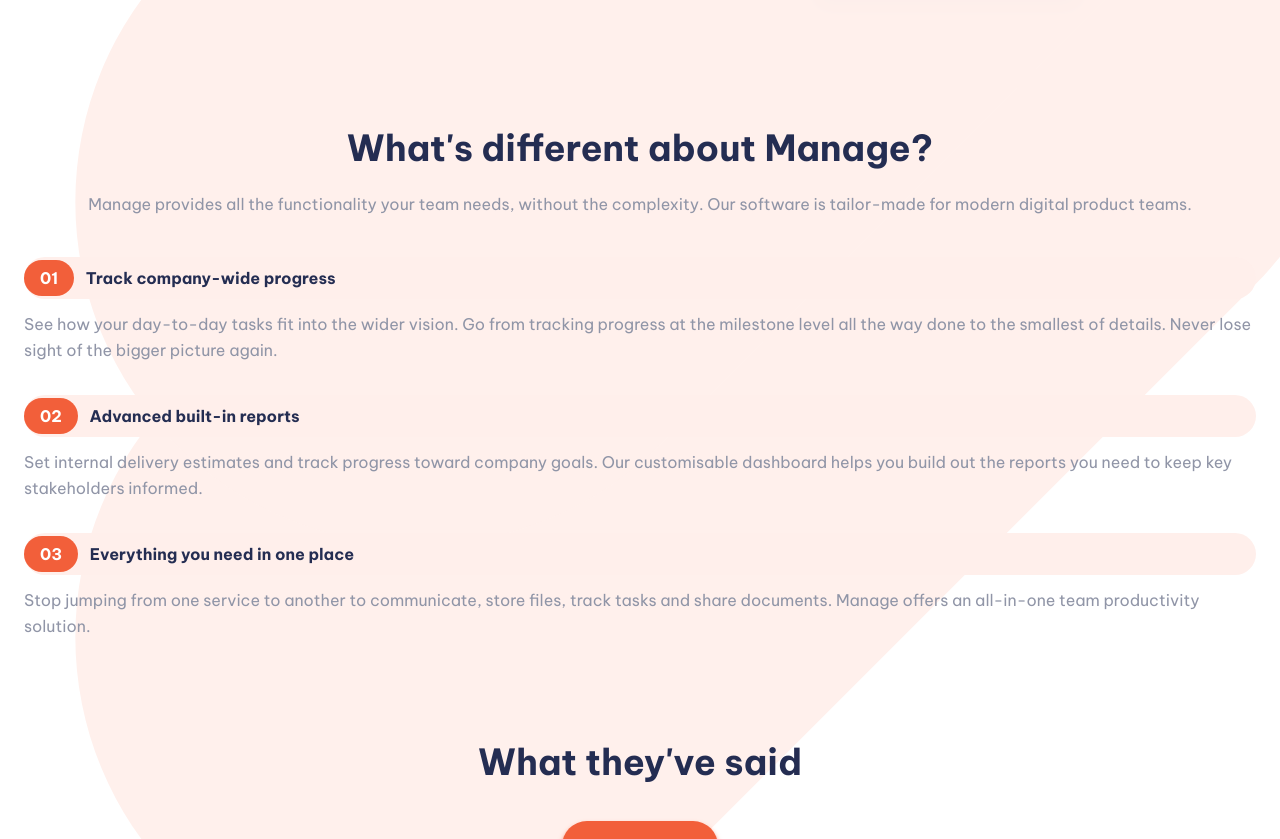
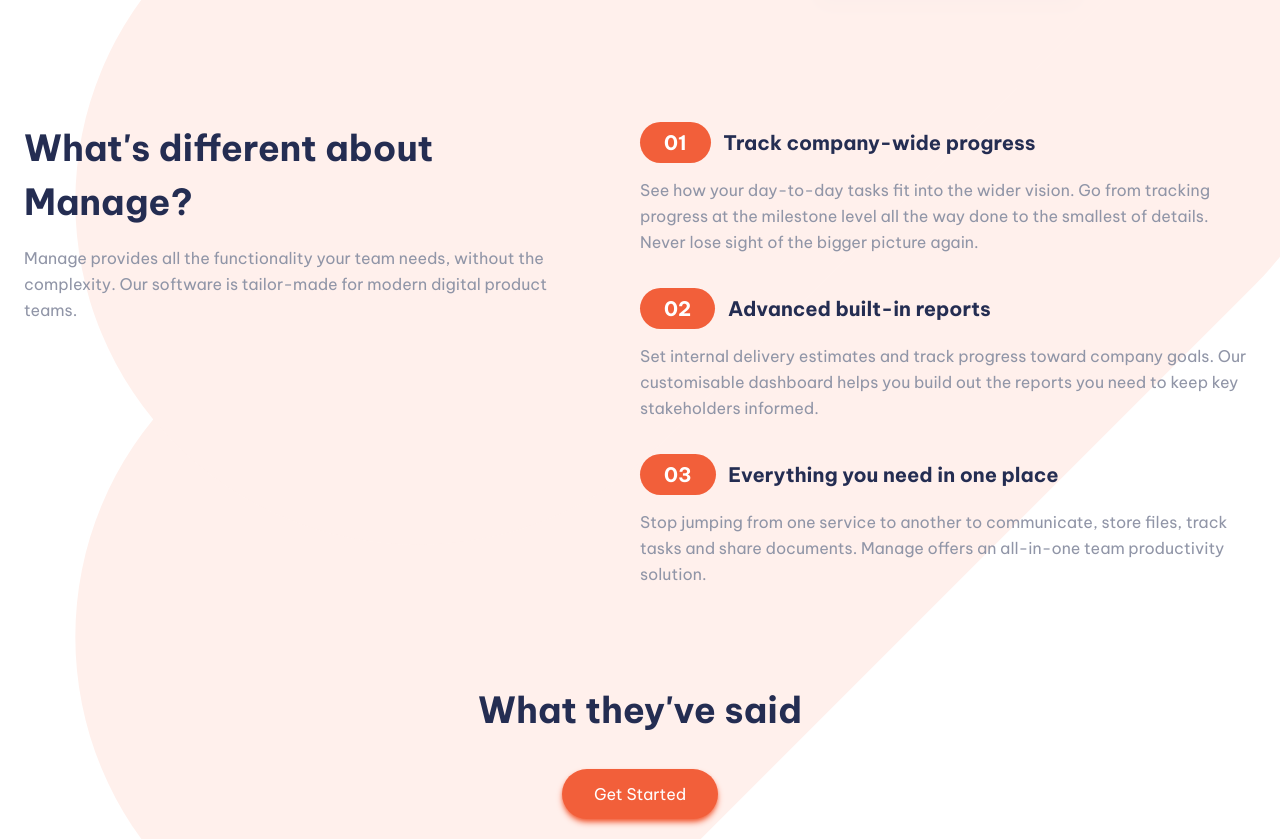
Before and after one commit to AhmedElaguab/react-landing-page-manage, a React (Vite) app: page / in a window 1280 px wide. Shown: the part 700-1539 px from the top of the page. Built offline with nearby package versions, Linux system fonts and the light colour scheme.

Commit message:
add features section screen styles

```diff
--- a/src/App.tsx
+++ b/src/App.tsx
@@ -120,19 +120,21 @@ function App() {
             </a>
           </div>
         </section>
-        <section className="mt-24 leading-relaxed">
-          <h2 className="text-center text-blue-primary text-4xl leading-normal font-bold">
+        <section className="mt-24 leading-relaxed lg:flex">
+          <div className="text-center lg:text-start lg:w-1/2 pr-10">
+            <h2 className=" text-blue-primary text-4xl leading-normal font-bold">
               What's different about Manage?
             </h2>
-          <p className="text-gray-light text-center mt-4">
+            <p className="text-gray-light  mt-4">
               Manage provides all the functionality your team needs, without the
               complexity. Our software is tailor-made for modern digital product
               teams.
             </p>
-          <ul className="mt-10">
+          </div>
+          <ul className="mt-10 lg:mt-0 lg:w-1/2">
             <li>
-              <h3 className="bg-red-light p-2 pl-0 rounded-full text-blue-primary font-bold ">
-                <span className="p-2 px-4 bg-red-primary text-white rounded-full mr-2">
+              <h3 className="bg-red-light lg:bg-transparent p-2 pl-0 rounded-full text-blue-primary font-bold lg:text-xl">
+                <span className="p-2 px-4 lg:px-6 bg-red-primary text-white rounded-full mr-2">
                   01
                 </span>{' '}
                 Track company-wide progress
@@ -145,8 +147,8 @@ function App() {
               </p>
             </li>
             <li className="mt-8">
-              <h3 className="bg-red-light p-2 pl-0 rounded-full text-blue-primary font-bold ">
-                <span className="p-2 px-4 bg-red-primary text-white rounded-full mr-2">
+              <h3 className="bg-red-light lg:bg-transparent p-2 pl-0 rounded-full text-blue-primary font-bold lg:text-xl">
+                <span className="p-2 px-4 lg:px-6 bg-red-primary text-white rounded-full mr-2">
                   02
                 </span>{' '}
                 Advanced built-in reports
@@ -159,8 +161,8 @@ function App() {
             </li>
 
             <li className="mt-8">
-              <h3 className="bg-red-light p-2 pl-0 rounded-full text-blue-primary font-bold ">
-                <span className="p-2 px-4 bg-red-primary text-white rounded-full mr-2">
+              <h3 className="bg-red-light lg:bg-transparent p-2 pl-0 rounded-full text-blue-primary font-bold lg:text-xl">
+                <span className="p-2 px-4 lg:px-6 bg-red-primary text-white rounded-full mr-2">
                   03
                 </span>{' '}
                 Everything you need in one place
```
Lines whose indentation alone changed are shown as unchanged.
